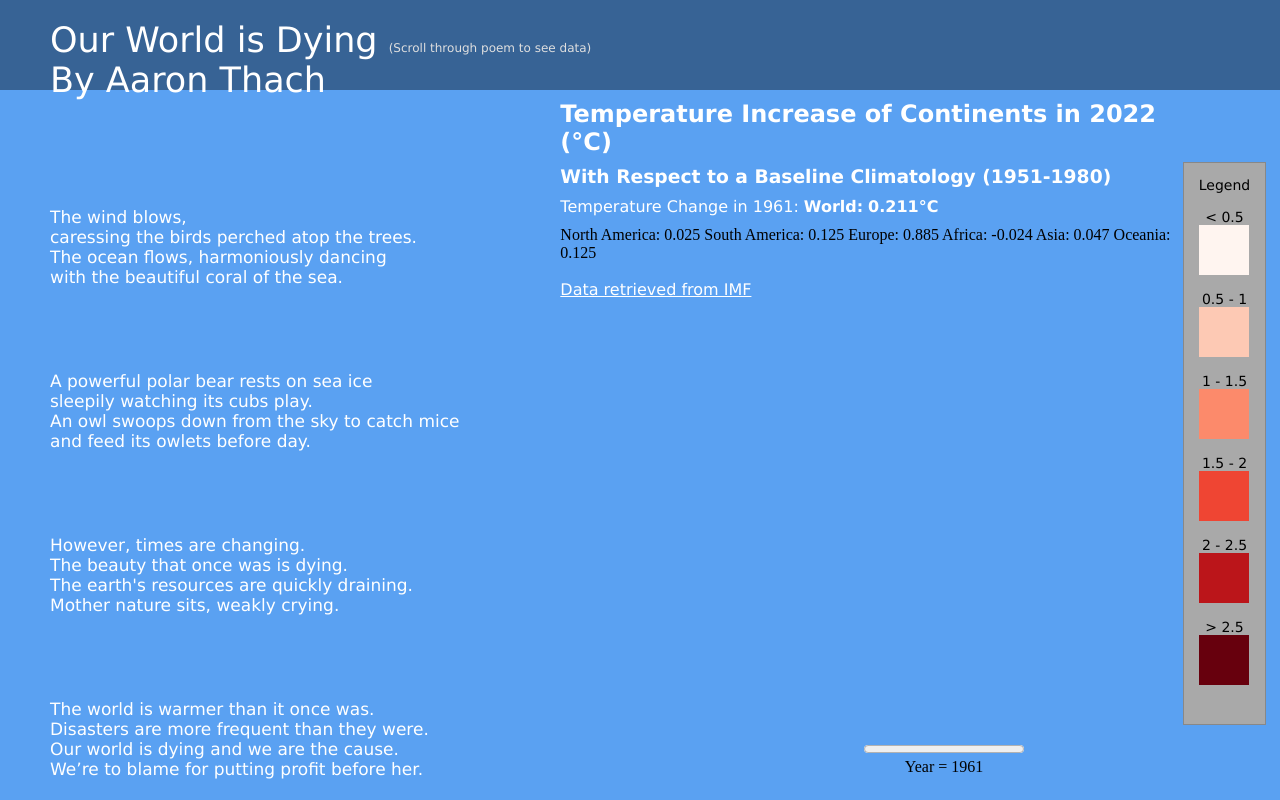
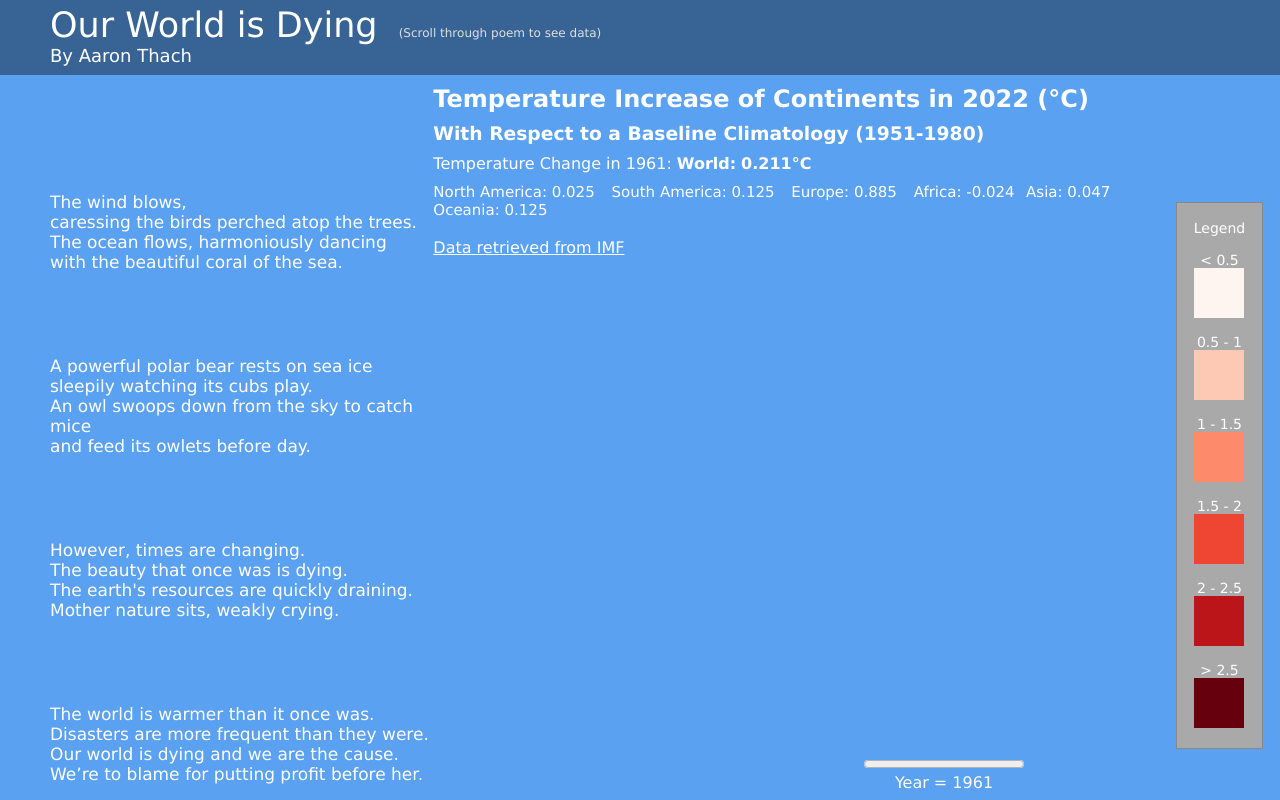
Before and after one commit to aaronthach/InteractiveVis, a plain HTML site: page index.html in a window 1280 px wide. Drawn offline with nearby package versions, Linux system fonts and the light colour scheme; no server answers.

Commit message:
Update styles.css

```diff
--- a/styles.css
+++ b/styles.css
@@ -20,8 +20,13 @@ header {
     text-align: left;
     color: white;
     height: 70px;
-    padding-top: 20px;
+    padding-top: 5px;
     padding-left: 50px;
+}
+
+#author {
+    font-size: 18px;
+    position: absolute;
 }
 
 .wrapper {
@@ -38,7 +43,7 @@ header {
 }
 
 .left-column {
-    flex: 1.3;
+    flex: 1;
     /* background-color: #4c6444; */
     color: black;
     /* display: flex; */
@@ -58,7 +63,7 @@ header {
 }
 
 .right-column {
-    flex: 1.7;
+    flex: 2;
     display: flex;
 }
 
@@ -80,6 +85,9 @@ html, body {
     padding: 0;
     overflow: hidden;
     background-color: rgb(90, 161, 242);
+    color: white;
+    font-family:Verdana, Geneva, Tahoma, sans-serif;
+
 }
 
 svg {
@@ -95,8 +103,8 @@ svg {
     text-align: center;
     width: 10%;
     margin-right: 2%;
-    margin-top: 10%;
-    height: 75%;
+    margin-top: 15%;
+    height: 72%;
     padding: 2%;
 }
 
@@ -111,7 +119,7 @@ svg {
 
 #progress {
     position: absolute;
-    bottom: 3%;
+    bottom: 1%;
     right: 20%;
     text-align: center;
 }
@@ -122,5 +130,16 @@ svg {
 
 #hint {
     font-size: 12px;
+    padding-left: 10px;
     color: rgb(223, 223, 223);
 }
+
+#continentTemp span {
+    display: inline-block;
+    width: 50px;
+    margin-right: 5px;
+}
+
+#continentTemp {
+    font-size: 15px;
+}
```
